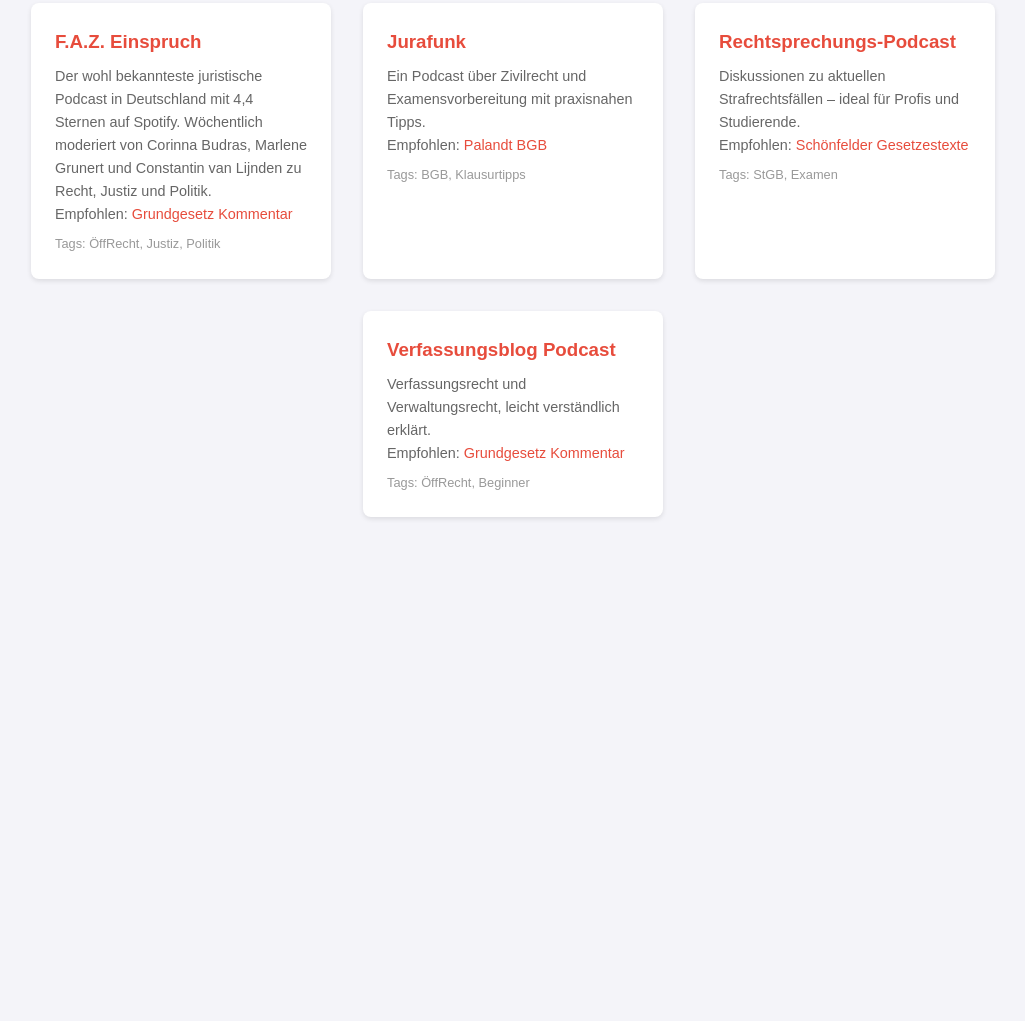
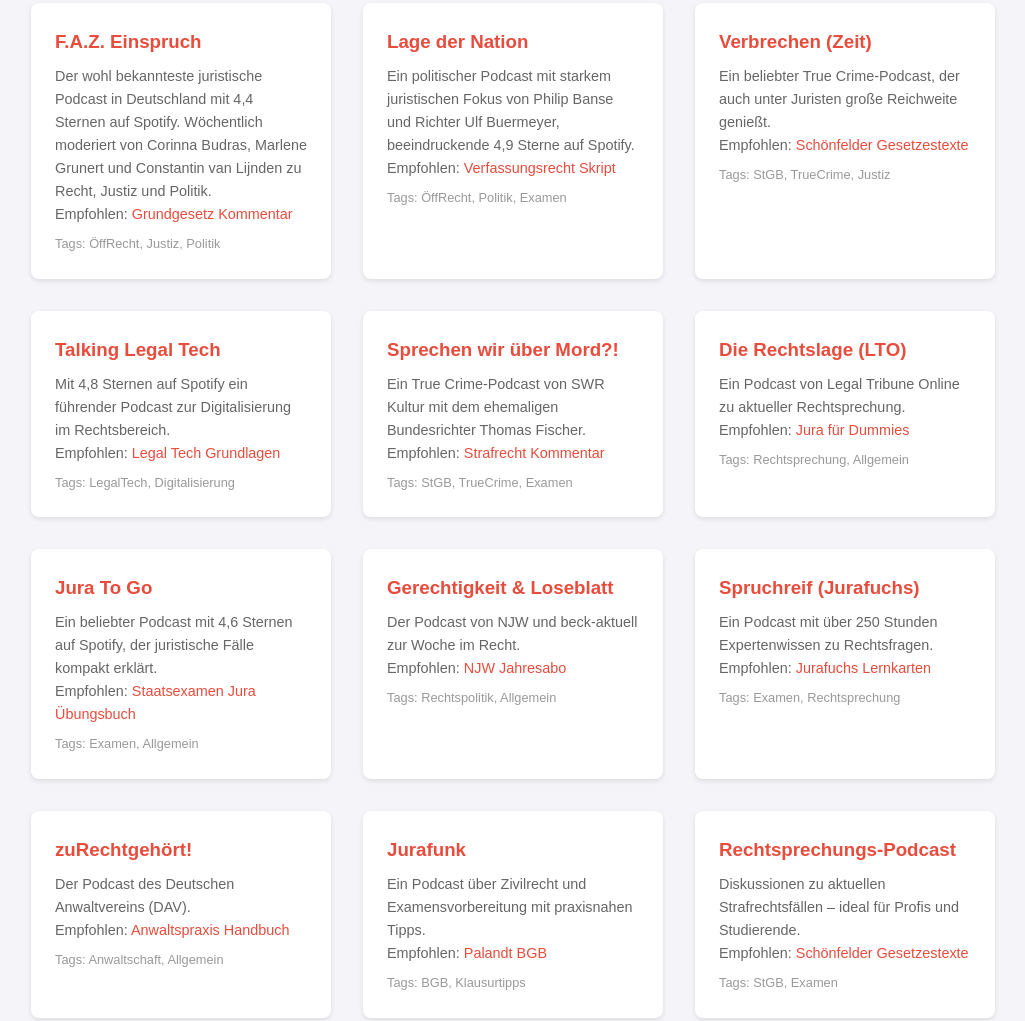
Before and after one commit to klewi95/jura-podcasts, a plain HTML site: page index.html in a window 1280 px wide. Shown: the part 786-1807 px from the top of the page, without its empty margins (127-1152 px from the left). Before the commit the page ends 1335 px from the top, so only its background shows below. Drawn offline with Linux system fonts and the light colour scheme.

Commit message:
Update index.html
Updates Made
Added the Nine Podcasts:
URLs linked where known; for Talking Legal Tech and Jura To Go, I left placeholders—replace with Spotify or official links when you find them.

Descriptions are your provided text, keeping it concise.

Categories assigned: zivilrecht, strafrecht, oeffentlichesrecht, legaltech, or allgemein (for broader topics).

Filters Updated:
Add these to your .filters div if you want: <button class="filter-btn" onclick="filterPods('legaltech')">Legal Tech</button> and <button class="filter-btn" onclick="filterPods('allgemein')">Allgemein</button>.

Current filters (Alle, Zivilrecht, Strafrecht, Öffentliches Recht) still work with the new cards.

Monetization:
Suggested Amazon books tied to each podcast’s focus (e.g., Verfassungsrecht Skript for Lage der Nation, Legal Tech Grundlagen for Talking Legal Tech). Replace [Amazon Affiliate Link] with your actual links.

```diff
--- a/index.html
+++ b/index.html
@@ -180,6 +180,60 @@
         <p>Empfohlen: <a href="[Amazon Affiliate Link]">Grundgesetz Kommentar</a></p>
         <div class="tags">Tags: ÖffRecht, Justiz, Politik</div>
     </div>
+    <div class="podcast-card" data-category="oeffentlichesrecht">
+        <h3><a href="https://lagedernation.de">Lage der Nation</a></h3>
+        <p>Ein politischer Podcast mit starkem juristischen Fokus von Philip Banse und Richter Ulf Buermeyer, beeindruckende 4,9 Sterne auf Spotify.</p>
+        <p>Empfohlen: <a href="[Amazon Affiliate Link]">Verfassungsrecht Skript</a></p>
+        <div class="tags">Tags: ÖffRecht, Politik, Examen</div>
+    </div>
+    <div class="podcast-card" data-category="strafrecht">
+        <h3><a href="https://www.zeit.de/serie/verbrechen">Verbrechen (Zeit)</a></h3>
+        <p>Ein beliebter True Crime-Podcast, der auch unter Juristen große Reichweite genießt.</p>
+        <p>Empfohlen: <a href="[Amazon Affiliate Link]">Schönfelder Gesetzestexte</a></p>
+        <div class="tags">Tags: StGB, TrueCrime, Justiz</div>
+    </div>
+    <div class="podcast-card" data-category="legaltech">
+        <h3><a href="[Spotify/Website Link]">Talking Legal Tech</a></h3>
+        <p>Mit 4,8 Sternen auf Spotify ein führender Podcast zur Digitalisierung im Rechtsbereich.</p>
+        <p>Empfohlen: <a href="[Amazon Affiliate Link]">Legal Tech Grundlagen</a></p>
+        <div class="tags">Tags: LegalTech, Digitalisierung</div>
+    </div>
+    <div class="podcast-card" data-category="strafrecht">
+        <h3><a href="https://www.swr.de/swrkultur/sprechen-wir-ueber-mord">Sprechen wir über Mord?!</a></h3>
+        <p>Ein True Crime-Podcast von SWR Kultur mit dem ehemaligen Bundesrichter Thomas Fischer.</p>
+        <p>Empfohlen: <a href="[Amazon Affiliate Link]">Strafrecht Kommentar</a></p>
+        <div class="tags">Tags: StGB, TrueCrime, Examen</div>
+    </div>
+    <div class="podcast-card" data-category="allgemein">
+        <h3><a href="https://www.lto.de/podcast">Die Rechtslage (LTO)</a></h3>
+        <p>Ein Podcast von Legal Tribune Online zu aktueller Rechtsprechung.</p>
+        <p>Empfohlen: <a href="[Amazon Affiliate Link]">Jura für Dummies</a></p>
+        <div class="tags">Tags: Rechtsprechung, Allgemein</div>
+    </div>
+    <div class="podcast-card" data-category="allgemein">
+        <h3><a href="[Spotify Link]">Jura To Go</a></h3>
+        <p>Ein beliebter Podcast mit 4,6 Sternen auf Spotify, der juristische Fälle kompakt erklärt.</p>
+        <p>Empfohlen: <a href="[Amazon Affiliate Link]">Staatsexamen Jura Übungsbuch</a></p>
+        <div class="tags">Tags: Examen, Allgemein</div>
+    </div>
+    <div class="podcast-card" data-category="allgemein">
+        <h3><a href="https://www.beck-aktuell.de/podcast">Gerechtigkeit & Loseblatt</a></h3>
+        <p>Der Podcast von NJW und beck-aktuell zur Woche im Recht.</p>
+        <p>Empfohlen: <a href="[Amazon Affiliate Link]">NJW Jahresabo</a></p>
+        <div class="tags">Tags: Rechtspolitik, Allgemein</div>
+    </div>
+    <div class="podcast-card" data-category="allgemein">
+        <h3><a href="https://podcast.jurafuchs.de">Spruchreif (Jurafuchs)</a></h3>
+        <p>Ein Podcast mit über 250 Stunden Expertenwissen zu Rechtsfragen.</p>
+        <p>Empfohlen: <a href="[Amazon Affiliate Link]">Jurafuchs Lernkarten</a></p>
+        <div class="tags">Tags: Examen, Rechtsprechung</div>
+    </div>
+    <div class="podcast-card" data-category="allgemein">
+        <h3><a href="https://www.anwaltverein.de/podcast">zuRechtgehört!</a></h3>
+        <p>Der Podcast des Deutschen Anwaltvereins (DAV).</p>
+        <p>Empfohlen: <a href="[Amazon Affiliate Link]">Anwaltspraxis Handbuch</a></p>
+        <div class="tags">Tags: Anwaltschaft, Allgemein</div>
+    </div>
     <div class="podcast-card" data-category="zivilrecht">
         <h3><a href="https://jurafunk.de">Jurafunk</a></h3>
         <p>Ein Podcast über Zivilrecht und Examensvorbereitung mit praxisnahen Tipps.</p>
```
